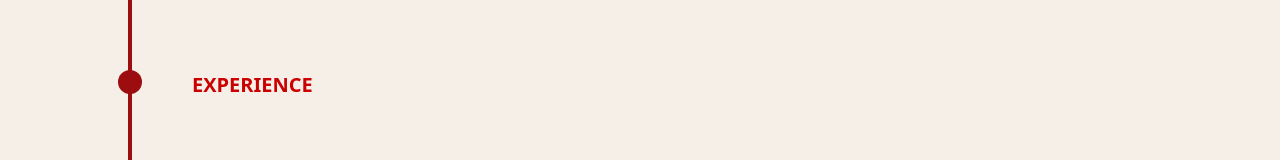
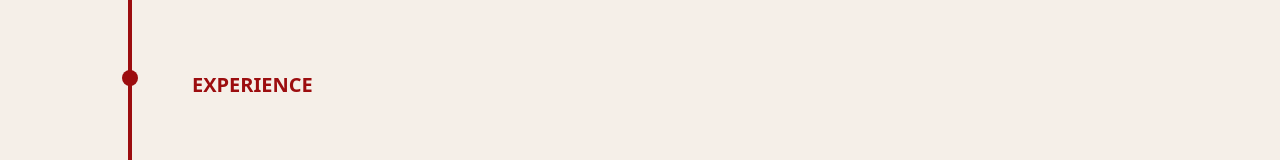
Before and after one commit to di4nekim/di4nekim, a Next.js app: page / in a window 1280 px wide. Shown: the part 2190-2350 px from the top of the page. Built offline with nearby package versions, Linux system fonts and the light colour scheme.

Commit message:
chore: final edits + adjustments

```diff
--- a/src/app/components/Experience.js
+++ b/src/app/components/Experience.js
@@ -48,11 +48,11 @@ const Experience = () => {
           <AnimatePresence>
             {isVisible && (
               <motion.section
-              className='sticky top-[50vh] z-[10] h-[10vh] mr-[20vw]'
+              className='sticky top-[45vh] z-[10] h-[10vh] mr-[20vw]'
               initial={{ opacity: 0, y: 20 }}
               whileInView={{ opacity: 1, y: 0 }}
-              exit={{ opacity: 0, y: -20 }}
-              transition={{ease: "easeInOut", duration: 0.3}}
+              exit={{ opacity: 0, y: -80 }}
+              transition={{ease: "easeInOut", duration: 0.2}}
               animate={{ opacity: 1, y: 0 }}
               viewport={{ once: true }}
             >
@@ -110,9 +110,9 @@ const Sidebar = ({parentRef}) => {
   }, []);
 
   const scrollValue = useMotionValue(scrollY);
-  const topPos = useTransform(scrollValue, [2000, 2150, 2500, 3000], [100, 300, 600, 1100]);
-  const scaleValue = useTransform(scrollValue, [2000, 2150, 2500, 2700, 4000], [1, 2.5, 2.5, 1, 1]);
-  const translateX = useTransform(scrollValue, [2000, 2150, 2500, 2700, 4000], ["5vw", "20vw", "20vw", "5vw", "5vw"]);
+  const topPos = useTransform(scrollValue, [1800, 2000, 2500, 3050], [100, 120, 450, 1150]);
+  const scaleValue = useTransform(scrollValue, [1800, 2000, 2500, 2700, 4000], [1, 2, 2, 1, 1]);
+  const translateX = useTransform(scrollValue, [1800, 2000, 2500, 2700, 4000], ["5vw", "20vw", "20vw", "5vw", "5vw"]);
 
   useEffect(() => {
     scrollValue.set(scrollY); // Update Framer Motion's MotionValue on scroll
@@ -122,21 +122,15 @@ const Sidebar = ({parentRef}) => {
   return(
     <div className="relative h-full z-20 bg-[var(--main-beige)] overflow-visible">
 
-      <div className="absolute z-10 ml-[10vw] h-full w-[4px] bg-[var(--main-red)] text-[var(--main-red)]">
-
-        {/* <motion.div
-          style={{ y: yTranslate }}
-          className="absolute top-[10vh] left-1/2 transform -translate-x-1/2 z-10 w-9 h-10 bg-[var(--main-beige)] rounded-full">
-        </motion.div> */}
-
+      <div className="absolute z-10 ml-[10vw] h-[160vh] w-[4px] rounded-full bg-[var(--main-red)] text-[var(--main-red)]">
         <motion.div
-          className="absolute left-1/2 transform -translate-x-1/2 z-10 w-6 h-6 bg-[var(--main-red)] rounded-full"
+          className="absolute left-1/2 transform -translate-x-1/2 z-10 w-4 h-4 bg-[var(--main-red)] rounded-full"
           style={{
             top: topPos,
           }}
         />
         <motion.h1
-          className='absolute text-[20px] font-bold text-[#cb0000]'
+          className='absolute text-[20px] font-bold text-[var(--main-red)]'
           style={{
             top: topPos,
             scale: scaleValue,
@@ -165,10 +159,10 @@ const Menu = () => {
   }, [experience]);
 
   return(
-    <div className='absolute top-[130vh] z-0 h-[120vh] w-full bg-[var(--main-beige)]'>
-      <Image className='absolute right-[0] top-[10%]' src={ExperienceCloud2} alt={"ExperienceCloud2"}/>
-      <div className='absolute right-[65px] top-[250px] flex flex-col gap-y-[20px] items-end'>
-        <p className='text-[var(--main-red)] text-[10px] font-semibold italic'>2024 ––– </p>
+    <div className='relative z-0 h-full w-full pr-[100px] bg-[var(--main-beige)]'>
+      <Image className='absolute right-[0px] top-[10%] pt-[120vh]' src={ExperienceCloud2} alt={"ExperienceCloud2"}/>
+      <div className='absolute right-[100px] top-[250px] pt-[130vh] flex flex-col gap-y-[20px] items-end'>
+        <p className='text-[var(--main-red)] text-[10px] font-semibold italic'>––– 2024  </p>
         <Button
           text={"KEEPUP"}
           onClick={() => {
@@ -192,8 +186,9 @@ const Menu = () => {
           onClick={() => setExperience("HM ON TECH")}
          />
 
-        <p className='text-[var(--main-red)] text-[10px] font-semibold italic'> 2021 –––</p>
+        <p className='text-[var(--main-red)] text-[10px] font-semibold italic'> ––– 2021 </p>
       </div>
+      <div className="absolute bottom-[0] z-10 ml-[10vw] h-[35vh] w-[4px] rounded-full bg-[var(--main-red)]" />
     </div>
   )
 }
--- a/src/app/components/Header.js
+++ b/src/app/components/Header.js
@@ -15,7 +15,7 @@ const Header = () => {
                 </ul>
             </nav> */}
 
-            <p className={styles.name}>DIANE KIM</p>
+            <a className={styles.name} href="/">DIANE KIM</a>
             <nav className='pr-[20px]'>
                 <ul className={styles.navList}>
                     <li className={styles.navItem}><a className={styles.navLink} href="/resume.pdf" download="Diane Kim, Resume.pdf">RESUME</a></li>
--- a/src/app/components/Landing.js
+++ b/src/app/components/Landing.js
@@ -49,18 +49,18 @@ const Hero = () => {
       className="relative z-0 w-full bg-[var(--main-red)]"
     >
       <ParallaxImages />
-      <div className="absolute right-0 pt-[35vh] mr-[20vh] flex z-1000 text-[120px] font-medium">
+      <div className="absolute right-0 pt-[40vh] mr-[20vh] flex z-1000 text-[120px] font-medium">
         <motion.h1
           className="text-[var(--main-beige)]"
         >hey, it's diane.
         </motion.h1>
 
       </div>
-      <div className="absolute right-0 mt-[53vh] mr-[10vh] flex z-1000 text-3xl font-medium">
+      <div className="absolute right-0 mt-[57vh] mr-[23vh] flex z-1000 text-3xl font-medium">
         <motion.h2
           className="text-[var(--main-beige)]"
         >
-          an aspiring product manager who thinks in code.
+          I build things to keep myself happy.
         </motion.h2>
       </div>
 
--- a/src/app/page.js
+++ b/src/app/page.js
@@ -11,7 +11,7 @@ export default function Home() {
       <Header />
       <Landing />
       <Experience />
-      <PersonalProjects />
+      {/* <PersonalProjects /> */}
       <Footer />
     </div>
   );
```
